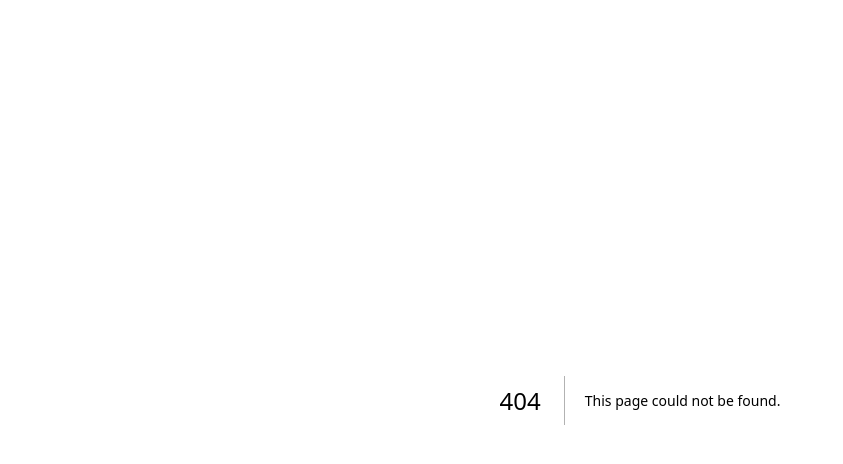
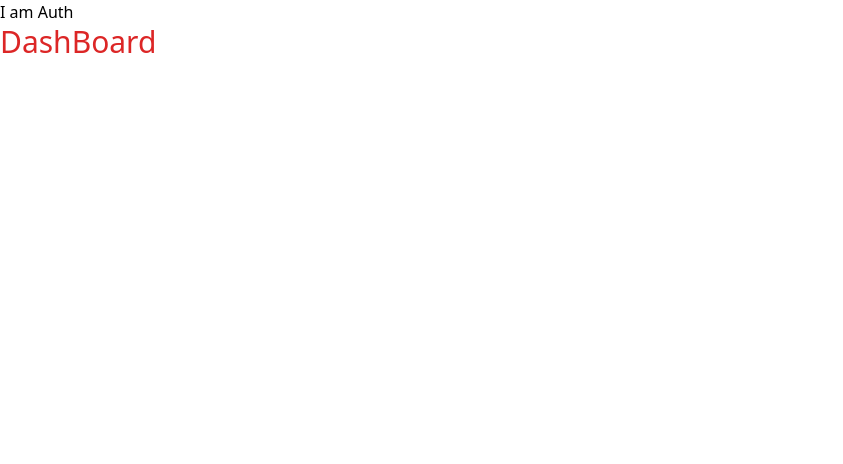
Before and after one commit to Xchange-Taiwan/X-Talent-Frontend, a Next.js app: page /Dashboard in a window 1280 px wide. Before the commit this address had no page. Shown: the top 464 px of the page, without its empty margins (0-843 px from the left). Built offline with nearby package versions, Linux system fonts and the light colour scheme.

Commit message:
feat: Basic route layout setting for Landing page and Sign-up

```diff
--- /dev/null
+++ b/src/app/(auth)/Dashboard/page.tsx
@@ -0,0 +1,5 @@
+const page = () => {
+  return <div className="text-3xl text-red-600">DashBoard</div>;
+};
+
+export default page;
--- /dev/null
+++ b/src/app/(auth)/layout.tsx
@@ -0,0 +1,12 @@
+export default function DashboardLayout({
+  children, // will be a page or nested layout
+}: {
+  children: React.ReactNode;
+}) {
+  return (
+    <section>
+      <h1>I am Auth</h1>
+      {children}
+    </section>
+  );
+}
--- /dev/null
+++ b/src/app/(client)/layout.tsx
@@ -0,0 +1,14 @@
+export default function DashboardLayout({
+  children, // will be a page or nested layout
+}: {
+  children: React.ReactNode;
+}) {
+  return (
+    <section>
+      <h1>I am Client</h1>
+      <nav></nav>
+
+      {children}
+    </section>
+  );
+}
--- a/src/app/layout.tsx
+++ b/src/app/layout.tsx
@@ -1,8 +1,10 @@
 import "../styles/global.css";
 
 export const metadata = {
-  title: "Create Next App",
-  description: "Generated by create next app",
+  title: {
+    default: "XChange Talent Pool",
+    template: "%s | XChange Talent Pool",
+  },
 };
 
 export default function RootLayout({
```
Also changed, not shown: src/app/(client)/page.tsx (renamed from src/app/page.tsx).
